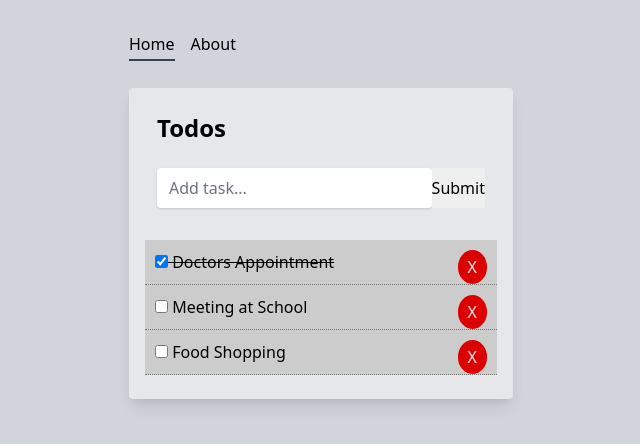
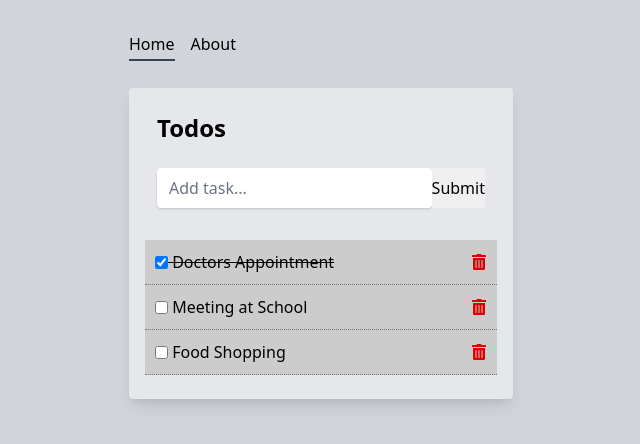
Before and after one commit to naruto4999/to-do-app, a React (Create React App) app: page / in a window 1280 px wide. Shown: the top 444 px of the page, without its empty margins (319-959 px from the left). Built offline with nearby package versions, Linux system fonts and the light colour scheme.

Commit message:
TodoItem: Replace old delete button with a Font Awesome icon
Also use flexbox for todo items.

```diff
--- a/src/components/TodoItem.js
+++ b/src/components/TodoItem.js
@@ -1,8 +1,12 @@
+import { FaTrashAlt } from "react-icons/fa";
 import PropTypes from "prop-types";
 
 function TodoItem(props) {
   const getStyle = () => {
     return {
+      display: "flex",
+      alignItems: "center",
+      justifyContent: "flex-start",
       background: "#ccc",
       padding: "10px",
       borderBottom: "1px #777 dotted",
@@ -20,12 +24,11 @@ function TodoItem(props) {
         onChange={() => props.markComplete(props.todo.id)}
       />
       &nbsp;
-      {props.todo.title}
+      <span style={{ flex: 1 }}>{props.todo.title}</span>
       <button
-        style={deleteBtnStyle}
         onClick={() => props.delTodo(props.todo.id)}
       >
-        X
+        <FaTrashAlt style={{ color: "#dd0000" }} />
       </button>
     </li>
   );
@@ -37,14 +40,4 @@ TodoItem.propTypes = {
   delTodo: PropTypes.func.isRequired,
 };
 
-const deleteBtnStyle = {
-  background: "#dd0000",
-  color: "#eee",
-  border: "none",
-  padding: "5px 10px",
-  borderRadius: "50%",
-  cursor: "pointer",
-  float: "right",
-};
-
 export default TodoItem;
```
